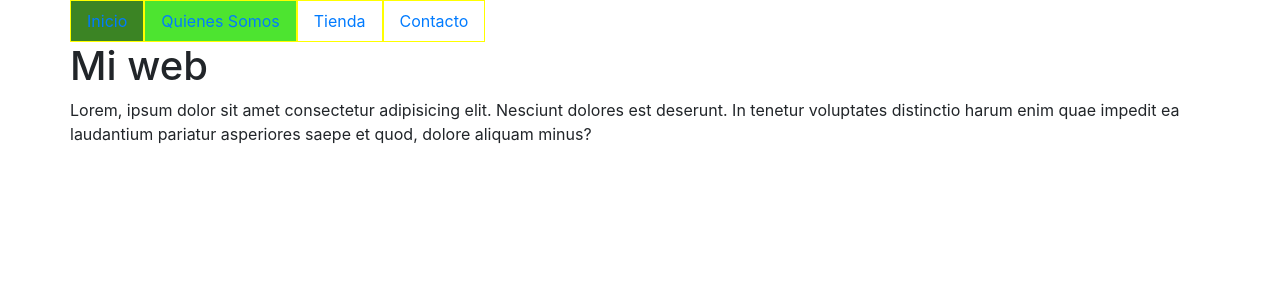
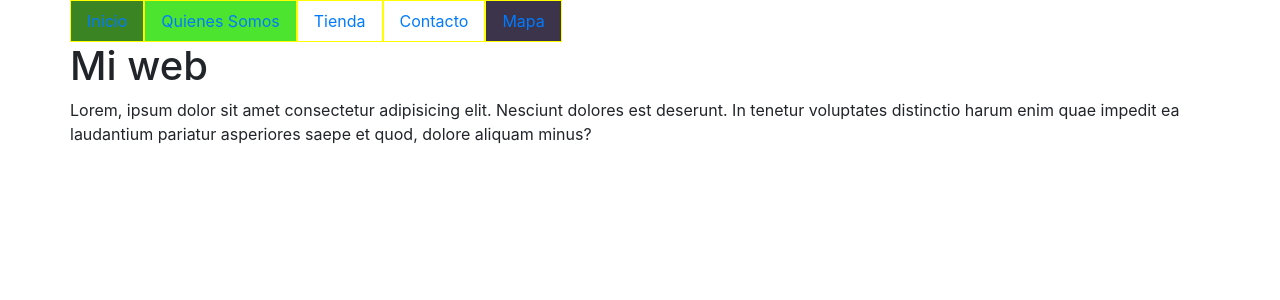
Before and after one commit to warrentalex26/ProyectoVue, a Vue app: page / in a window 1280 px wide. Shown: the top 300 px of the page. Built offline with nearby package versions, Linux system fonts and the light colour scheme.

Commit message:
iterar componentes y datos dinamicos en bucles

```diff
--- a/src/components/Navegacion.vue
+++ b/src/components/Navegacion.vue
@@ -1,9 +1,7 @@
 <template>
   <ul class="nav">
-    <NavegacionItem v-bind:navegacionData=" {titulo:'Inicio', url:'/inicio'}"/>
-    <NavegacionItem v-bind:navegacionData=" {titulo:'Quienes Somos', url:'/acercade'} "/>
-    <NavegacionItem v-bind:navegacionData=" {titulo:'Tienda', url:'/tienda'} "/>
-    <NavegacionItem v-bind:navegacionData=" {titulo:'Contacto', url:'https://www.google.com/'} "/>
+    <NavegacionItem v-bind:navegacionData="item" v-for="item in itemsDeNavegacion" :key="item"/>
+
   </ul>
 </template>
 
@@ -15,7 +13,31 @@ export default {
   components: {
     NavegacionItem,
   },
-
+  data(){
+    return{
+      itemsDeNavegacion:[
+        {
+        titulo:'Inicio',
+        url:'/inicio'
+        },
+        {
+        titulo:'Quienes Somos',
+        url:'/acercade'
+        },
+        {
+        titulo: 'Tienda',
+        url:'/tienda'
+        },
+        {
+        titulo:'Contacto',
+        url:'https://www.google.com/'
+        },
+        {
+        titulo:'Mapa',
+        url:'https://www.google.com/'
+      }]
+    }
+  }
 };
 </script>
 
```
